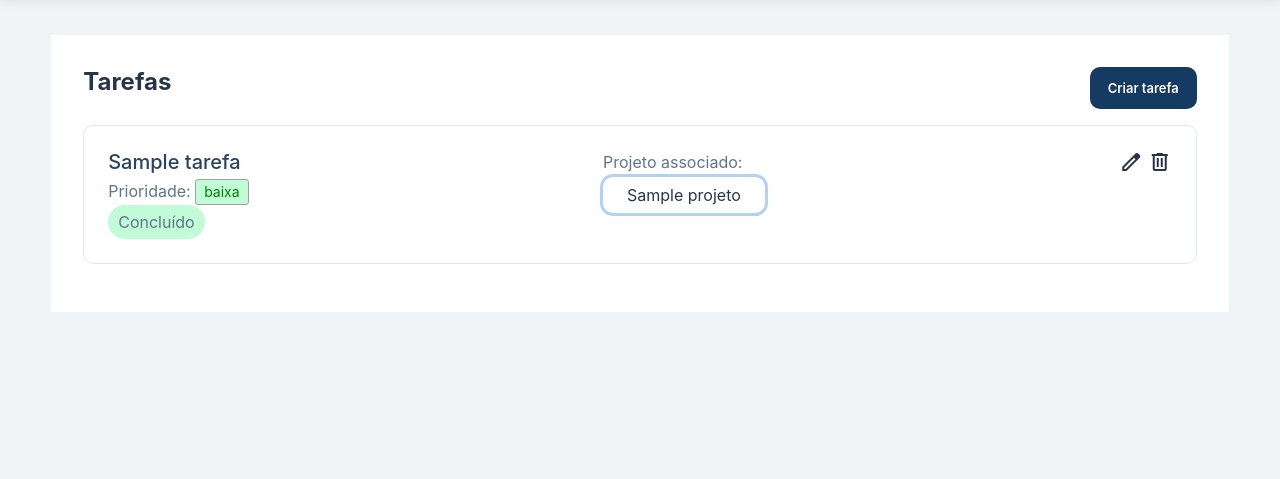
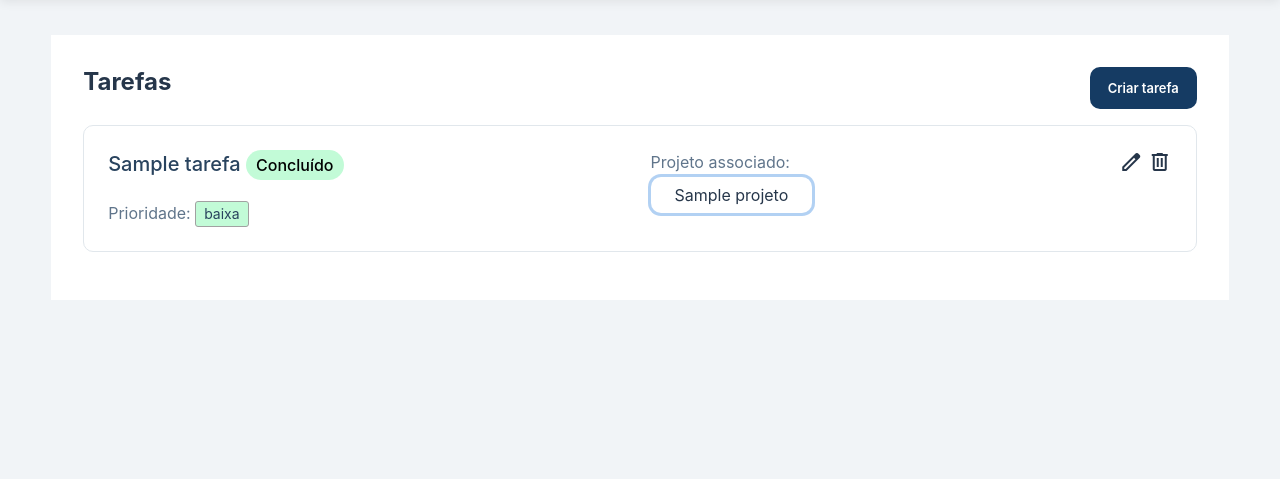
Before and after one commit to LeticiaMMorais/gest-projetos, a Django app: page /tarefas/listar_tarefas/ in a window 1280 px wide. Shown: the part 76-555 px from the top of the page. Run offline with Django 5.2, Linux system fonts and the light colour scheme; tables that the repository leaves empty hold one stand-in row (values such as "Sample post").

Commit message:
finalizando ajustes de css: modificação nos detalhes de tarefas com relação a prioridade e status. close #13

```diff
--- a/tarefas/static/tarefas/css/list_tasks.css
+++ b/tarefas/static/tarefas/css/list_tasks.css
@@ -38,6 +38,12 @@
 .task-info:hover {
     transform: translateY(-1px);
     box-shadow: 0 6px 18px rgba(28, 53, 76, .08);
+}
+
+.info-task-division {
+    display: flex;
+    gap: 1rem;
+    flex-direction: column;
 }
 
 .detail-task {
@@ -90,6 +96,7 @@
     text-align: center;
     user-select: none;
     white-space: nowrap;
+    color: #29435e;
 }
 
 .tag {
@@ -101,9 +108,19 @@
     border: 0;
     font-size: 16px;
     user-select: none;
+    color: black;
 }
 
-.tag-green    { background-color: #c2fbd7; color: green; }
-.tag-yellow   { background-color: rgb(251, 246, 194); color: hsl(50, 100%, 25%); }
-.tag-red      { background-color: hsl(0, 88%, 87%); color: red; }
-.tag-deep-red { background-color: hsl(0, 80%, 75%); color: hsl(0, 100%, 10%); }
+.tag-green {
+    background-color: #c2fbd7;
+}
+
+.tag-yellow {
+    background-color: rgb(251, 246, 194);
+}
+.tag-red {
+    background-color: hsl(0, 88%, 87%);
+}
+.tag-deep-red {
+    background-color: hsl(0, 80%, 75%);
+}
--- a/tarefas/templates/tarefas/list_tasks.html
+++ b/tarefas/templates/tarefas/list_tasks.html
@@ -25,9 +25,14 @@
             <div class="tasks-list">
                 {% for tarefa in tarefas %}
                 <div class="task-info">
-                    <a href="{% url 'tarefas:task-detail' tarefa.id %}" class="column">
+                    <a href="{% url 'tarefas:task-detail' tarefa.id %}" class="column info-task-division">
                         <h3>
                             {{ tarefa.titulo }}
+                            {% if tarefa.concluido %}
+                            <small class="tag tag-green">Concluído</small>
+                            {% else %}
+                                <small class="tag tag-red">Não concluído</small>
+                            {% endif %}
                         </h3>
 
                         {% if tarefa.prioridade %}
@@ -47,11 +52,6 @@
                                 {% endif %}
                                 >{{ tarefa.prioridade }}</span>
                             </p>
-                        {% endif %}
-                        {% if tarefa.concluido %}
-                            <p class="tag tag-green">Concluído</p>
-                        {% else %}
-                            <p class="tag tag-red">Não concluído</p>
                         {% endif %}
                     </a>
 
```
